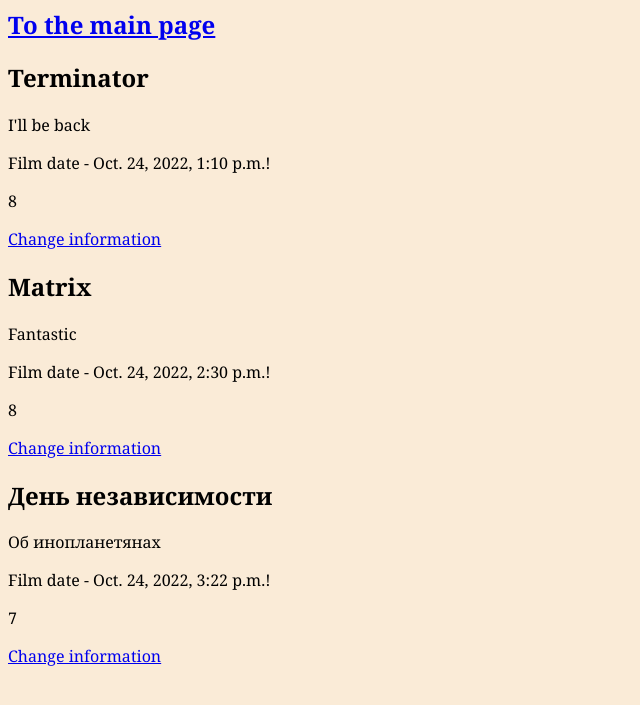
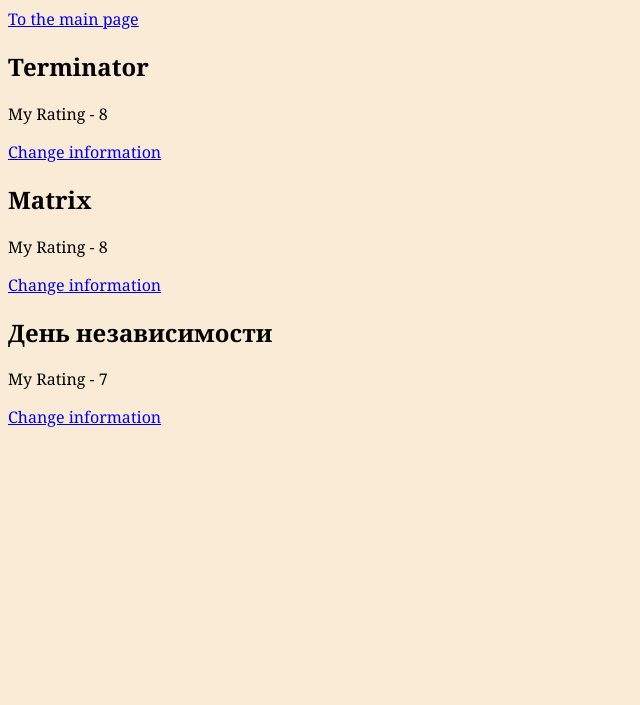
Before and after one commit to JackSlater777/Backend-website-development, a Django app: page /coolapp/films in a window 1280 px wide. Shown: the top 705 px of the page, without its empty margins (0-640 px from the left). Run offline with Django 4.2, Linux system fonts and the light colour scheme; data comes from the database, SQL or seed files in the repository; both versions use the stored data as it was after the commit.

Commit message:
24.10.22

```diff
--- a/coolapp/templates/coolapp/base.html
+++ b/coolapp/templates/coolapp/base.html
@@ -8,7 +8,7 @@
     <title>About films</title>  <!--заголовок-->
 </head>
 <body>
-    <h2><a href="/">To the main page</a></h2>    <!--"/" - путь ссылки-->
+    <p><a href="/coolapp/">To the main page</a></p>    <!--"/" - путь ссылки-->
     {% block content %}
     {% endblock %}
 </body>
--- a/coolapp/templates/coolapp/films.html
+++ b/coolapp/templates/coolapp/films.html
@@ -6,14 +6,14 @@
 <!--{{ - для переменных-->
 {% for film in films %}
 <h2> {{ film.name }} </h2>
-<p> {{ film.desc }} </p>
+<!--<p> {{ film.desc }} </p>-->
 {% if film.pub_date %}
-<p> Film date - {{ film.pub_date }}! </p>
+<!--<p> Film date - {{ film.pub_date }}! </p>-->
 {% else %}
 <p> Film date - Unknown! </p>
 {% endif %}
-<p> {{ film.rate }} </p>
-<p><a href="/{{ film.id }}">Change information</a></p>
+<p> My Rating - {{ film.rate }} </p>
+<p><a href="/coolapp/{{ film.id }}">Change information</a></p>
 {% endfor %}
 
 {% endblock content %}
--- a/coolapp/templates/coolapp/index.html
+++ b/coolapp/templates/coolapp/index.html
@@ -13,9 +13,9 @@
     <!--описание-->
     <h2>This is a website {{ sitename }} I've seen so far!</h2>
     <!--ссылка на список фильмов-->
-    <p><a href="/films">List of the films</a></p>
+    <p><a href="/coolapp/films">List of films</a></p>
     <!--ссылка на добавление новых фильмов в базу данных-->
-    <p><a href="/new/">Add a new film</a></p>
+    <p><a href="/coolapp/new/">Add a new film</a></p>
 </body>
 
 </html>
--- a/coolapp/templates/coolapp/new.html
+++ b/coolapp/templates/coolapp/new.html
@@ -1,5 +1,6 @@
 {% extends 'coolapp/base.html' %}
 {% block content %}
+<p><a href="/coolapp/films">List of films</a></p>
 
 <h1>New film</h1>
 <form method="POST">{% csrf_token %}
--- a/coolapp/urls.py
+++ b/coolapp/urls.py
@@ -10,5 +10,5 @@
     path('', views.index, name='index'),
     path('new/', views.new, name='new'),  # для создания нового фильма
     path('films', views.films, name='films'),  # для отображения фильмов
-    path('<int:film_id>/', views.new, name='new'),  # для вытаскивания из URN числа
+    path('<int:film_id>/', views.new, name='new'),  # для отображения фильма
 ]
--- a/coolapp/views.py
+++ b/coolapp/views.py
@@ -24,18 +24,26 @@
 
 
 def new(request, film_id=None):
-    """
-    Пользователь набрал домен/new - запрос прилетел сюда - метод GET - else
-    Пользователь заполнил форму и нажал Save - метод POST - создается новая форма, в неё передается request.POST
-    Происходит переадресация на страницу домен/film_id
-    """
+    # Пользователь заполнил форму и нажал Save - метод POST - создается новая форма, в неё передается request.POST
+    # Происходит переадресация на страницу домен/film_id
     if request.method == "POST":
         form = FilmForm(request.POST)
         if form.is_valid():
-            film = form.save()
-            return redirect('/{}'.format(film.id), film=film)
+            # Если сохраняем данные про новый фильм
+            if not film_id:
+                film = form.save()  # Сохранение экземпляра фильма в базу данных (здесь происходит генерация films.id)
+                return redirect(f'/{film.id}', film=film)
+            # Если обновляем данные уже внесенного фильма
+            else:
+                film = Film.objects.get(id=film_id)
+                form = FilmForm(request.POST, instance=film)
+                form.save()
+
+    # Пользователь набрал домен/film_id - запрос прилетел сюда - метод GET
     if film_id:
         film = Film.objects.get(id=film_id)
+
+    # Пользователь набрал домен/new - запрос прилетел сюда - метод GET
     else:
         film = Film()
     return render(request, 'coolapp/new.html',
--- a/coolsite/urls.py
+++ b/coolsite/urls.py
@@ -24,5 +24,5 @@
 urlpatterns = [
     path('admin/', admin.site.urls),
     path('coolapp/', include('coolapp.urls')),
-    path('', include('coolapp.urls')),
+    # path('', include('coolapp.urls')),
 ]
```
Also changed, not shown: db.sqlite3.
